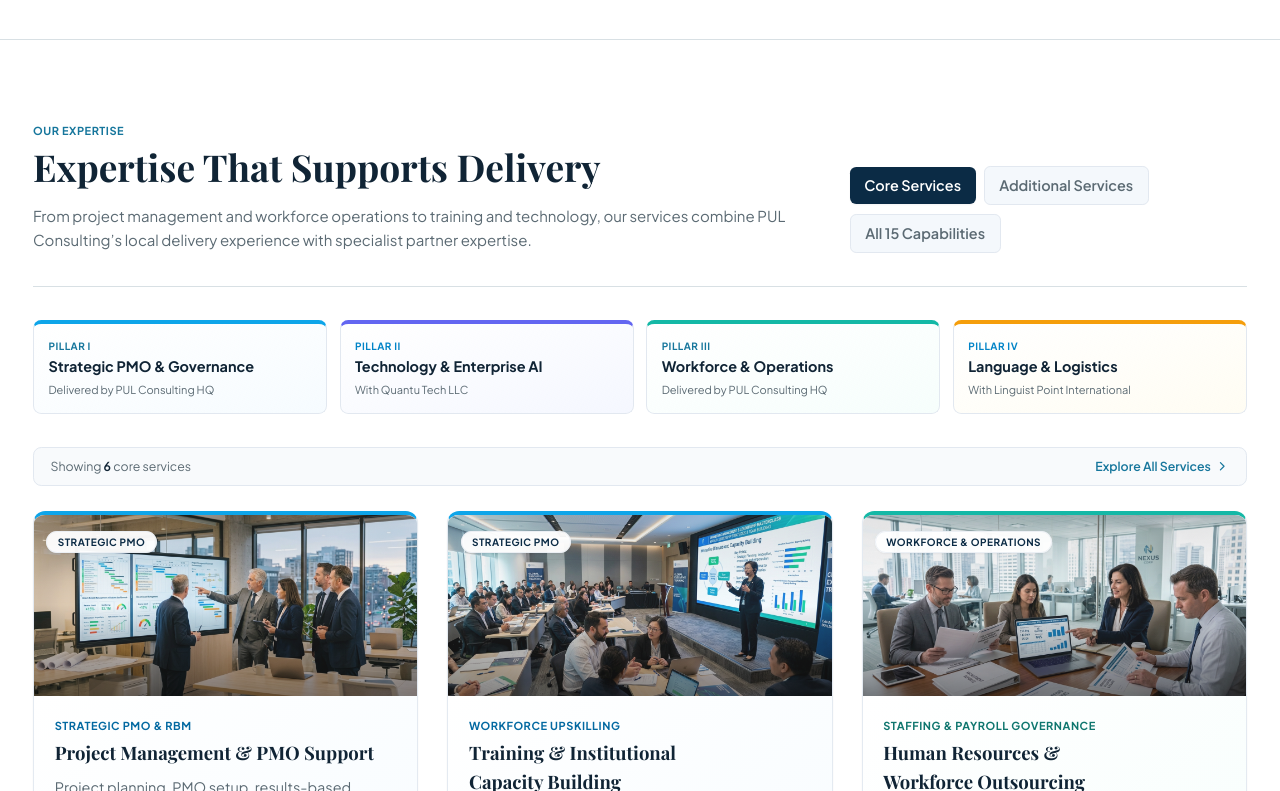
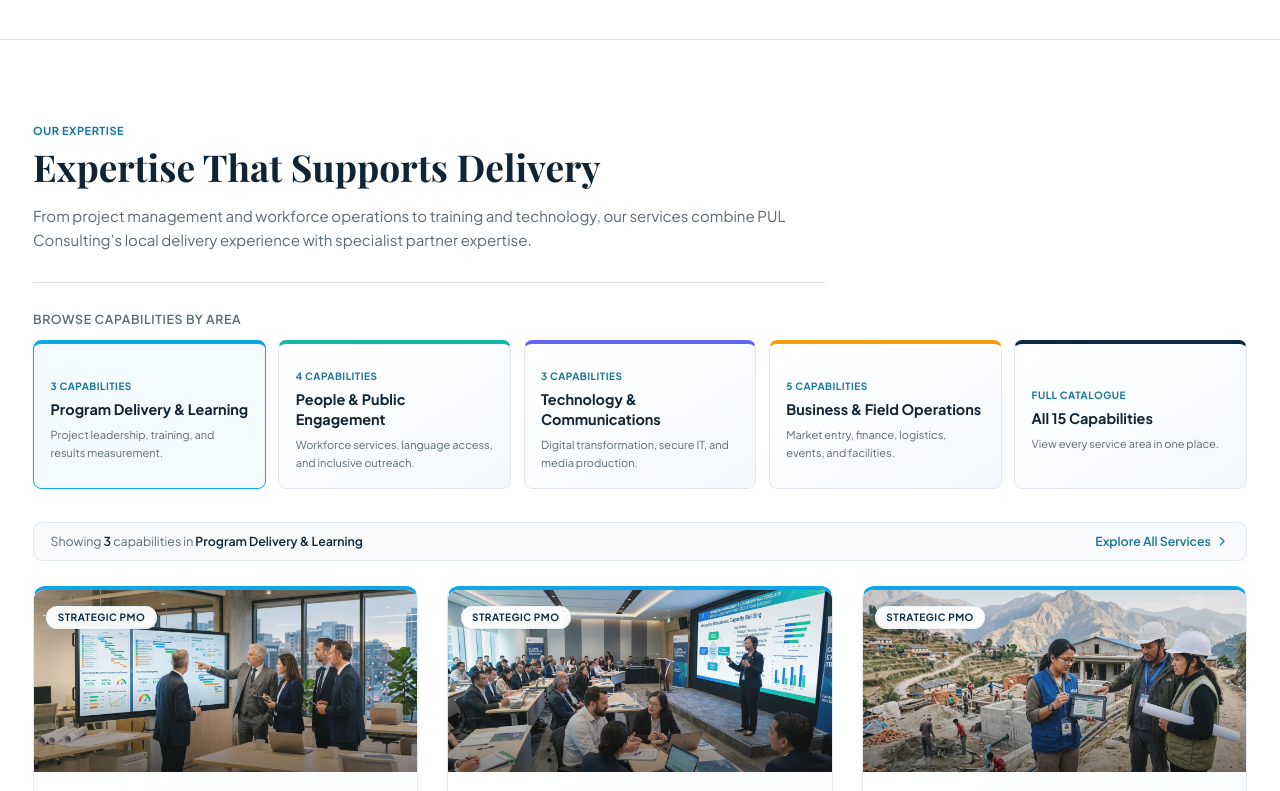
Before and after one commit to ashafiee1979-netizen/pul-consulting-website, a Next.js app: page / in a window 1280 px wide. Shown: the part 969-1760 px from the top of the page. Built offline with nearby package versions, Linux system fonts and the light colour scheme; no server answers; a web font is replaced by a local one.

Commit message:
Group homepage capabilities into clickable categories

```diff
--- a/components/Services15Grid.tsx
+++ b/components/Services15Grid.tsx
@@ -11,34 +11,64 @@ interface Services15GridProps {
   onOpenConsultation: () => void;
 }
 
-const CORE_PUL_PRACTICES = [
-  "pmo-management",
-  "training-capacity",
-  "hr-workforce",
-  "monitoring-evaluation",
-  "call-center-operations",
-  "events-management",
+type CapabilityGroupId = "program-delivery" | "people-engagement" | "technology-communications" | "business-operations" | "all";
+type CapabilityGroup = {
+  id: Exclude<CapabilityGroupId, "all">;
+  label: string;
+  description: string;
+  capabilityIds: readonly string[];
+  accent: string;
+  selected: string;
+};
+
+const CAPABILITY_GROUPS: CapabilityGroup[] = [
+  {
+    id: "program-delivery",
+    label: "Program Delivery & Learning",
+    description: "Project leadership, training, and results measurement.",
+    capabilityIds: ["pmo-management", "training-capacity", "monitoring-evaluation"],
+    accent: "border-t-sky-500",
+    selected: "border-sky-500 bg-sky-50/70",
+  },
+  {
+    id: "people-engagement",
+    label: "People & Public Engagement",
+    description: "Workforce services, language access, and inclusive outreach.",
+    capabilityIds: ["hr-workforce", "call-center-operations", "translation-interpretation", "empowerment-initiatives"],
+    accent: "border-t-teal-500",
+    selected: "border-teal-500 bg-teal-50/70",
+  },
+  {
+    id: "technology-communications",
+    label: "Technology & Communications",
+    description: "Digital transformation, secure IT, and media production.",
+    capabilityIds: ["ai-transformation", "it-infrastructure", "media-communications"],
+    accent: "border-t-indigo-500",
+    selected: "border-indigo-500 bg-indigo-50/70",
+  },
+  {
+    id: "business-operations",
+    label: "Business & Field Operations",
+    description: "Market entry, finance, logistics, events, and facilities.",
+    capabilityIds: ["events-management", "business-registration", "financial-tax-compliance", "supply-chain-logistics", "secure-facilities"],
+    accent: "border-t-amber-500",
+    selected: "border-amber-500 bg-amber-50/70",
+  },
 ];
 
 export default function Services15Grid(_props: Services15GridProps) {
-  const [viewScope, setViewScope] = useState<"core" | "synergies" | "all">("core");
-
-  const filteredCards = SERVICE_CARDS_15.filter((card) => {
-    if (viewScope === "core") {
-      return CORE_PUL_PRACTICES.includes(card.id);
-    }
-    if (viewScope === "synergies") {
-      return !CORE_PUL_PRACTICES.includes(card.id);
-    }
-    return true;
-  });
+  const [activeGroup, setActiveGroup] = useState<CapabilityGroupId>("program-delivery");
+  const selectedGroup = CAPABILITY_GROUPS.find((group) => group.id === activeGroup);
+  const filteredCards = selectedGroup
+    ? SERVICE_CARDS_15.filter((card) => selectedGroup.capabilityIds.includes(card.id))
+    : SERVICE_CARDS_15;
 
   return (
     <section id="services" className="py-16 sm:py-20 bg-white border-b border-corp-line">
       <div className="max-w-7xl mx-auto px-4 sm:px-8">
         {/* Section Heading */}
-        <div className="flex flex-col md:flex-row md:items-end justify-between gap-6 pb-8 border-b border-corp-line">
-          <div className="max-w-3xl">
+        <div className="max-w-3xl pb-7 border-b border-corp-line">
+          <div>
             <p className="text-[11px] font-bold uppercase tracking-wider text-corp-blue">
               Our Expertise
             </p>
@@ -49,73 +79,54 @@ export default function Services15Grid(_props: Services15GridProps) {
               From project management and workforce operations to training and technology, our services combine PUL Consulting’s local delivery experience with specialist partner expertise.
             </p>
           </div>
+        </div>
 
-          {/* Scope selection tabs */}
-          <div className="flex flex-wrap items-center gap-2">
+        {/* Capability category filters */}
+        <div className="mt-7">
+          <p className="mb-3 text-xs font-semibold uppercase tracking-wider text-corp-muted">Browse capabilities by area</p>
+          <div className="grid grid-cols-1 sm:grid-cols-2 lg:grid-cols-5 gap-3">
+            {CAPABILITY_GROUPS.map((group) => {
+              const isSelected = activeGroup === group.id;
+              return (
+                <button
+                  key={group.id}
+                  type="button"
+                  aria-pressed={isSelected}
+                  onClick={() => setActiveGroup(group.id)}
+                  className={`min-h-32 text-left p-4 rounded-lg border border-t-4 transition-all focus-visible:outline-none focus-visible:ring-2 focus-visible:ring-corp-blue focus-visible:ring-offset-2 ${group.accent} ${
+                    isSelected
+                      ? `${group.selected} shadow-sm`
+                      : "border-slate-200 bg-gradient-to-br from-white to-corp-ice hover:border-slate-300 hover:shadow-sm"
+                  }`}
+                >
+                  <span className="text-[10px] font-bold uppercase tracking-wider text-corp-blue">{SERVICE_CARDS_15.filter((card) => group.capabilityIds.includes(card.id)).length} capabilities</span>
+                  <span className="mt-1 block text-sm font-bold leading-snug text-corp-ink">{group.label}</span>
+                  <span className="mt-1.5 block text-[11px] leading-relaxed text-corp-muted">{group.description}</span>
+                </button>
+              );
+            })}
             <button
-              aria-pressed={viewScope === "core"}
-              onClick={() => setViewScope("core")}
-              className={`px-3.5 py-2 rounded-md text-xs sm:text-sm font-semibold transition-all ${
-                viewScope === "core"
-                  ? "bg-corp-navy text-white shadow-xs"
-                  : "bg-corp-ice text-corp-muted hover:text-corp-ink border border-slate-200 hover:border-slate-300"
+              type="button"
+              aria-pressed={activeGroup === "all"}
+              onClick={() => setActiveGroup("all")}
+              className={`min-h-32 p-4 rounded-lg border border-t-4 border-t-corp-navy text-left transition-all focus-visible:outline-none focus-visible:ring-2 focus-visible:ring-corp-blue focus-visible:ring-offset-2 ${
+                activeGroup === "all"
+                  ? "border-corp-navy bg-corp-ice shadow-sm"
+                  : "border-slate-200 bg-gradient-to-br from-white to-corp-ice hover:border-slate-300 hover:shadow-sm"
               }`}
             >
-              Core Services
+              <span className="text-[10px] font-bold uppercase tracking-wider text-corp-blue">Full catalogue</span>
+              <span className="mt-1 block text-sm font-bold leading-snug text-corp-ink">All 15 Capabilities</span>
+              <span className="mt-1.5 block text-[11px] leading-relaxed text-corp-muted">View every service area in one place.</span>
             </button>
-            <button
-              aria-pressed={viewScope === "synergies"}
-              onClick={() => setViewScope("synergies")}
-              className={`px-3.5 py-2 rounded-md text-xs sm:text-sm font-semibold transition-all ${
-                viewScope === "synergies"
-                  ? "bg-corp-navy text-white shadow-xs"
-                  : "bg-corp-ice text-corp-muted hover:text-corp-ink border border-slate-200 hover:border-slate-300"
-              }`}
-            >
-              Additional Services
-            </button>
-            <button
-              aria-pressed={viewScope === "all"}
-              onClick={() => setViewScope("all")}
-              className={`px-3.5 py-2 rounded-md text-xs sm:text-sm font-semibold transition-all ${
-                viewScope === "all"
-                  ? "bg-corp-navy text-white shadow-xs"
-                  : "bg-corp-ice text-corp-muted hover:text-corp-ink border border-slate-200 hover:border-slate-300"
-              }`}
-            >
-              All 15 Capabilities
-            </button>
-          </div>
-        </div>
-
-        {/* 4 Strategic Pillars Overview Bar */}
-        <div className="mt-8 grid grid-cols-1 sm:grid-cols-2 lg:grid-cols-4 gap-3">
-          <div className="p-3.5 rounded-lg bg-gradient-to-br from-white to-sky-50/60 border border-slate-200 border-t-4 border-t-sky-500">
-            <span className="text-[10px] font-bold text-corp-blue uppercase tracking-wider block">Pillar I</span>
-            <h4 className="text-xs sm:text-sm font-bold text-corp-ink mt-0.5">Strategic PMO &amp; Governance</h4>
-            <span className="text-[11px] text-corp-muted mt-1 block">Delivered by PUL Consulting HQ</span>
-          </div>
-          <div className="p-3.5 rounded-lg bg-gradient-to-br from-white to-indigo-50/60 border border-slate-200 border-t-4 border-t-indigo-500">
-            <span className="text-[10px] font-bold text-sky-600 uppercase tracking-wider block">Pillar II</span>
-            <h4 className="text-xs sm:text-sm font-bold text-corp-ink mt-0.5">Technology &amp; Enterprise AI</h4>
-            <span className="text-[11px] text-corp-muted mt-1 block">With Quantu Tech LLC</span>
-          </div>
-          <div className="p-3.5 rounded-lg bg-gradient-to-br from-white to-teal-50/60 border border-slate-200 border-t-4 border-t-teal-500">
-            <span className="text-[10px] font-bold text-corp-blue uppercase tracking-wider block">Pillar III</span>
-            <h4 className="text-xs sm:text-sm font-bold text-corp-ink mt-0.5">Workforce &amp; Operations</h4>
-            <span className="text-[11px] text-corp-muted mt-1 block">Delivered by PUL Consulting HQ</span>
-          </div>
-          <div className="p-3.5 rounded-lg bg-gradient-to-br from-white to-amber-50/60 border border-slate-200 border-t-4 border-t-amber-500">
-            <span className="text-[10px] font-bold text-sky-600 uppercase tracking-wider block">Pillar IV</span>
-            <h4 className="text-xs sm:text-sm font-bold text-corp-ink mt-0.5">Language &amp; Logistics</h4>
-            <span className="text-[11px] text-corp-muted mt-1 block">With Linguist Point International</span>
           </div>
         </div>
 
         {/* Filter status banner */}
         <div className="mt-8 flex flex-col sm:flex-row sm:items-center justify-between gap-2.5 text-xs text-corp-muted bg-slate-50 px-4 py-2.5 rounded-lg border border-slate-200">
           <span>
-            Showing <strong className="text-corp-ink font-semibold">{filteredCards.length}</strong> {viewScope === "core" ? "core services" : viewScope === "synergies" ? "additional services" : "service areas"}
+            Showing <strong className="text-corp-ink font-semibold">{filteredCards.length}</strong> {filteredCards.length === 1 ? "capability" : "capabilities"}
+            {selectedGroup && <> in <strong className="text-corp-ink font-semibold">{selectedGroup.label}</strong></>}
           </span>
           <Link href="/services" className="text-corp-blue font-semibold hover:underline inline-flex items-center gap-1 shrink-0">
             <span>Explore All Services</span>
```
